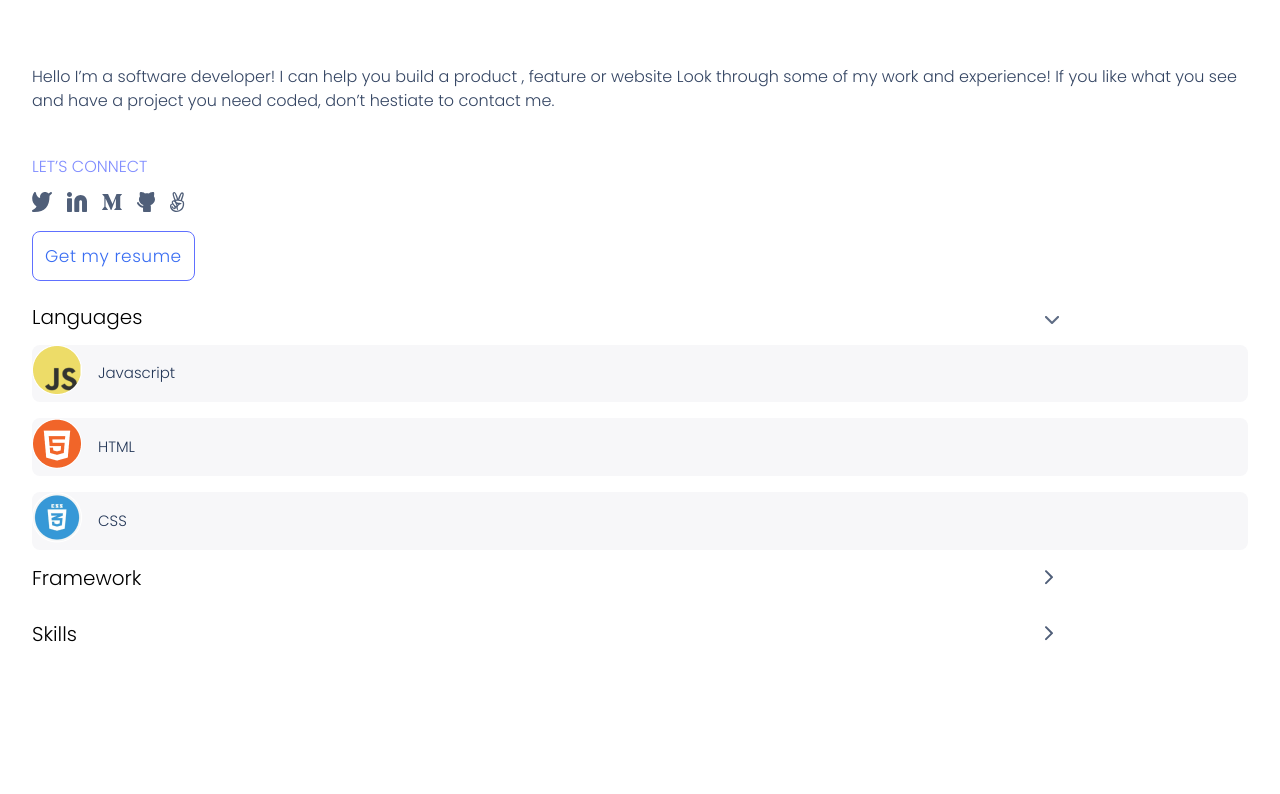
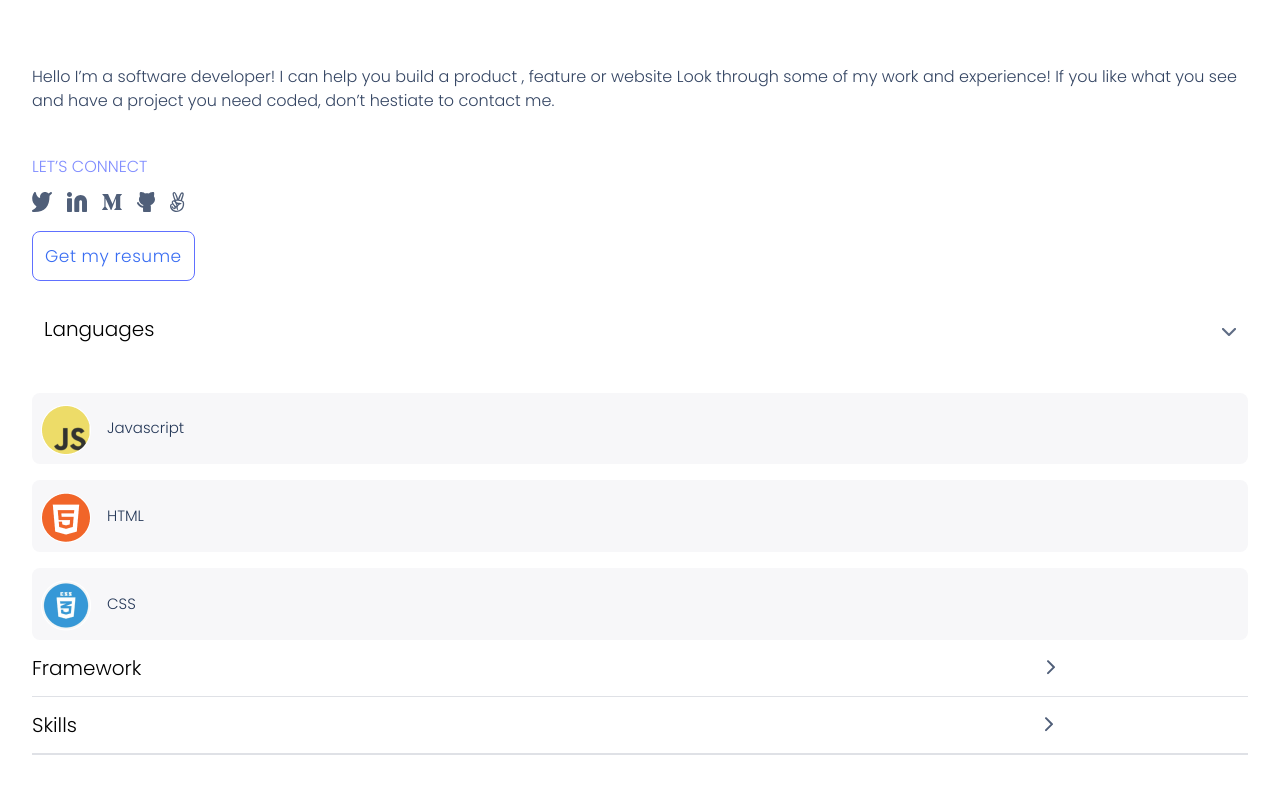
Before and after one commit to GutemaG/Portfolio, a website: page index.html in a window 1280 px wide. Shown: the part 3132-3926 px from the top of the page. Drawn offline with Linux system fonts and the light colour scheme.

Commit message:
Change elements to hx for SEO, Add margin for logo and Add borders

```diff
--- a/index.html
+++ b/index.html
@@ -128,7 +128,7 @@
           </div>
           <div class="left-block">
             <div class="portfolio-info">
-              <p class="portfolio-title">TONIC</p>
+              <h1 class="portfolio-title">TONIC</h1>
               <ul class="client-role-year">
                 <li class="client">CANOPY</li>
                 <li class="role">Back End Dev</li>
@@ -186,7 +186,7 @@
       </section>
       <section class="about">
         <div class="top">
-          <p class="about-my-self-title">About Myself</p>
+          <h1 class="about-my-self-title">About Myself</h1>
           <p class="about-description">
             Hello I’m a software developer! I can help you build a product ,
             feature or website Look through some of my work and experience! If
@@ -217,8 +217,9 @@
             <button class="action action-text btn">Get my resume</button>
           </div>
         </div>
-        <div class="skill-list">
-          <div class="languages">
+        <div class="skills">
+          <ul class="skill-list">
+            <li class="languages">
               <div class="language-title title-arrow">
                 <span> Languages </span>
                 <span> <img src="icons/down-arrow.png" alt="" /> </span>
@@ -233,25 +234,24 @@
                     <span class="language-name"> Javascript </span>
                   </li>
                   <li class="language">
-                  <span>
+                    <span class="langauge-logo">
                       <img src="assets/images/html elipse.png" alt="html" />
                     </span>
                     <span class="language-name"> HTML </span>
                   </li>
                   <li class="language">
-                  <span>
+                    <span class="langauge-logo">
                       <img src="assets/images/css elipse.png" alt="css" />
                     </span>
                     <span class="language-name"> CSS </span>
                   </li>
                 </ul>
               </div>
-          </div>
-          <!-- Placeholder -->
-          <div class="frameworks">
+            </li>
+            <li class="frameworks">
               <div class="framework-title title-arrow">
                 <span> Framework </span>
-              <span> <img src="icons/left-arrow.svg" alt="" /> </span>
+                <span class="arrow"> <img src="icons/left-arrow.svg" alt="" /> </span>
               </div>
               <hr class="separator" />
               <div class="framework-wrapper">
@@ -262,8 +262,8 @@
                   </li>
                 </ul>
               </div>
-          </div>
-          <div class="skill">
+            </li>
+            <li class="skill">
               <div class="skill-title">
                 <span>Skills</span>
                 <span><img src="icons/left-arrow.svg" alt="" /></span>
@@ -277,7 +277,8 @@
                   </li>
                 </ul>
               </div>
-          </div>
+            </li>
+          </ul>
         </div>
       </section>
       <section class="contact-me"></section>
--- a/style.css
+++ b/style.css
@@ -247,17 +247,14 @@
   flex-direction: column;
   align-items: flex-start;
   padding: 0;
-}
-
-.language-title {
-  display: grid;
-  grid-template-columns: 5fr 1fr;
-  width: 100%;
+  justify-content: center;
+  gap: 12px;
 }
 
 .title-arrow {
-  display: grid;
-  grid-template-columns: 5fr 1fr;
+  display: flex;
+  justify-content: space-between;
+  gap: 12px;
   width: 100%;
 }
 
@@ -267,12 +264,19 @@
   line-height: 24px;
   color: #000;
   height: 24px;
+  margin: 12px;
+}
+
+.langauge-logo {
+  display: flex;
+  justify-content: center;
+  align-items: center;
+  margin: 12px 0 9px 9px;
 }
 
 .separator {
   border: 34px;
   background: #dfe1e6;
-  color: red;
 }
 
 .language-wrapper {
@@ -333,6 +337,11 @@
   gap: 16px;
 }
 
+.frameworks,
+.skill {
+  border-bottom: 1px solid #dfe1e6;
+}
+
 .framework {
   display: flex;
   border-radius: 8px;
@@ -351,7 +360,7 @@
 .skill-list {
   display: flex;
   flex-direction: column;
-  list-style-type: none;
+  list-style: none;
   padding: 0;
   margin: 0;
   gap: 16px;
@@ -379,9 +388,3 @@
   color: #5e6c84;
   border: 1px solid #c1c7d0;
 }
-
-/*
-TODO
-* BUtton hover
-* buttton size
-*/
```
Lines whose indentation alone changed are shown as unchanged.
